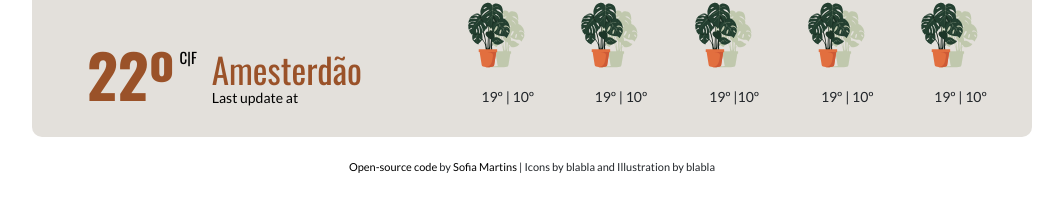
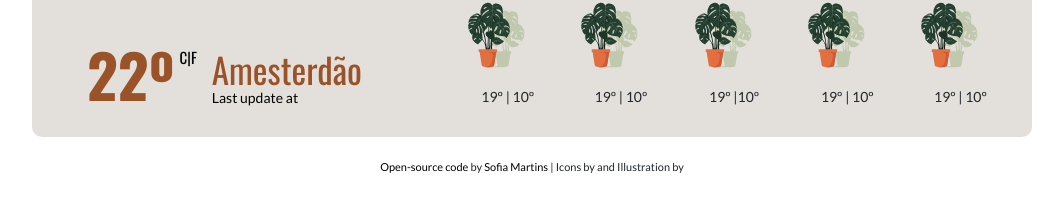
Before and after one commit to Asofiamartins/react-weather-app, a React (Create React App) app: page / in a window 1280 px wide. Shown: the part 493-704 px from the top of the page, without its empty margins (108-1171 px from the left). Built offline with nearby package versions, Linux system fonts and the light colour scheme.

Commit message:
Update Footer.js

```diff
--- a/src/Footer.js
+++ b/src/Footer.js
@@ -19,7 +19,7 @@ export default function Footer() {
         {" "}
         Sofia Martins
       </a>
-       {" "}| Icons by <a >blabla</a> and Illustration by <a>blabla</a>
+       {" "}| Icons by  and Illustration by
     </footer>
   );
 }
```
